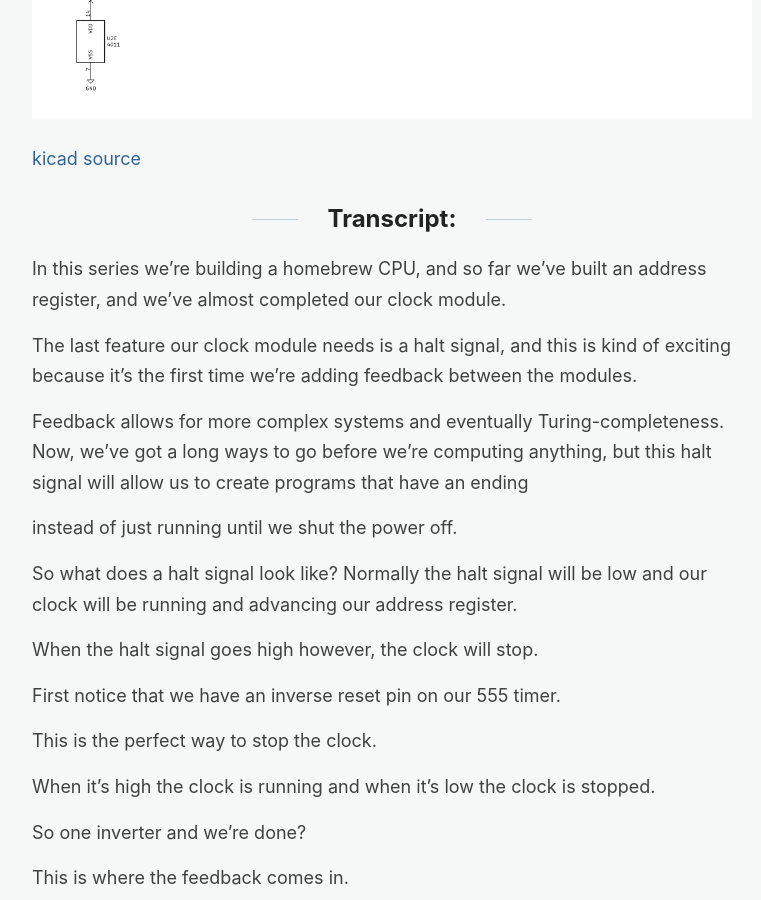
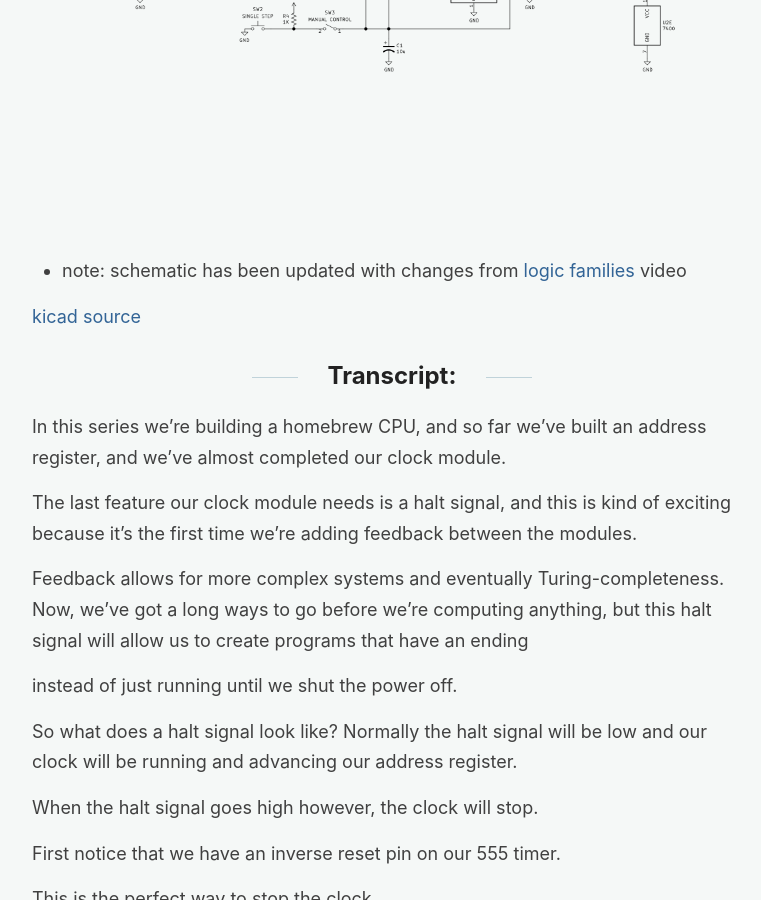
Before and after one commit to wardi/wardi.github.io, a Jekyll site: the page built from _posts/2021-12-20-halt.md, in a window 1280 px wide and 900 px high, scrolled down 1307 px. Shown: the whole window, without its empty margins (248-1009 px from the left). Built offline with Jekyll 4.4.1, drawn with Linux system fonts in a browser that asks for light colours.

Commit message:
update halt schematic

```diff
--- a/_posts/2021-12-20-halt.md
+++ b/_posts/2021-12-20-halt.md
@@ -16,6 +16,8 @@ We complete our clock module by adding a halt signal and test it with our addres
 ## Schematic:
 
 [![Schematic](/images/halt_schematic.png)](/images/halt_schematic.png)
+
+* note: schematic has been updated with changes from [logic families](/logic-families/) video
 
 [kicad source](https://github.com/wardi/cpu/tree/main/schematics)
 
```
Also changed, not shown: images/halt_schematic.png.
